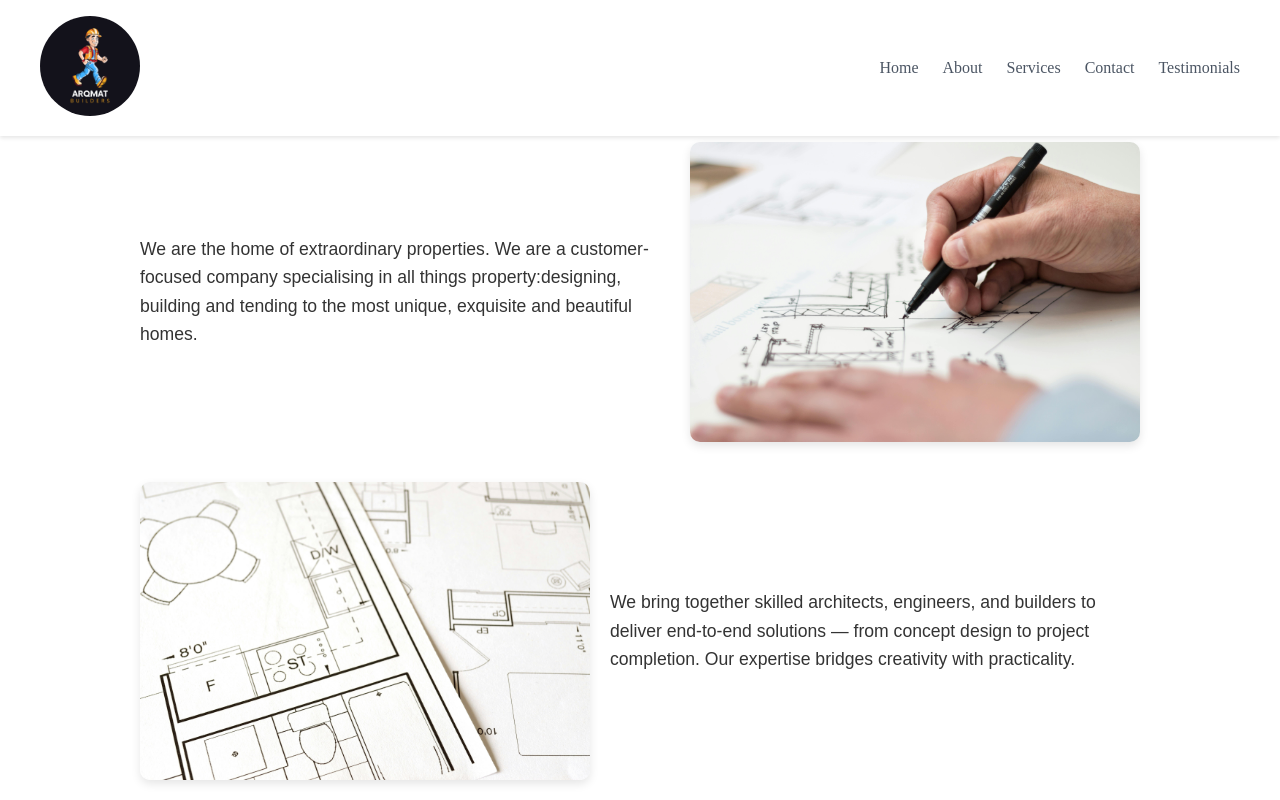
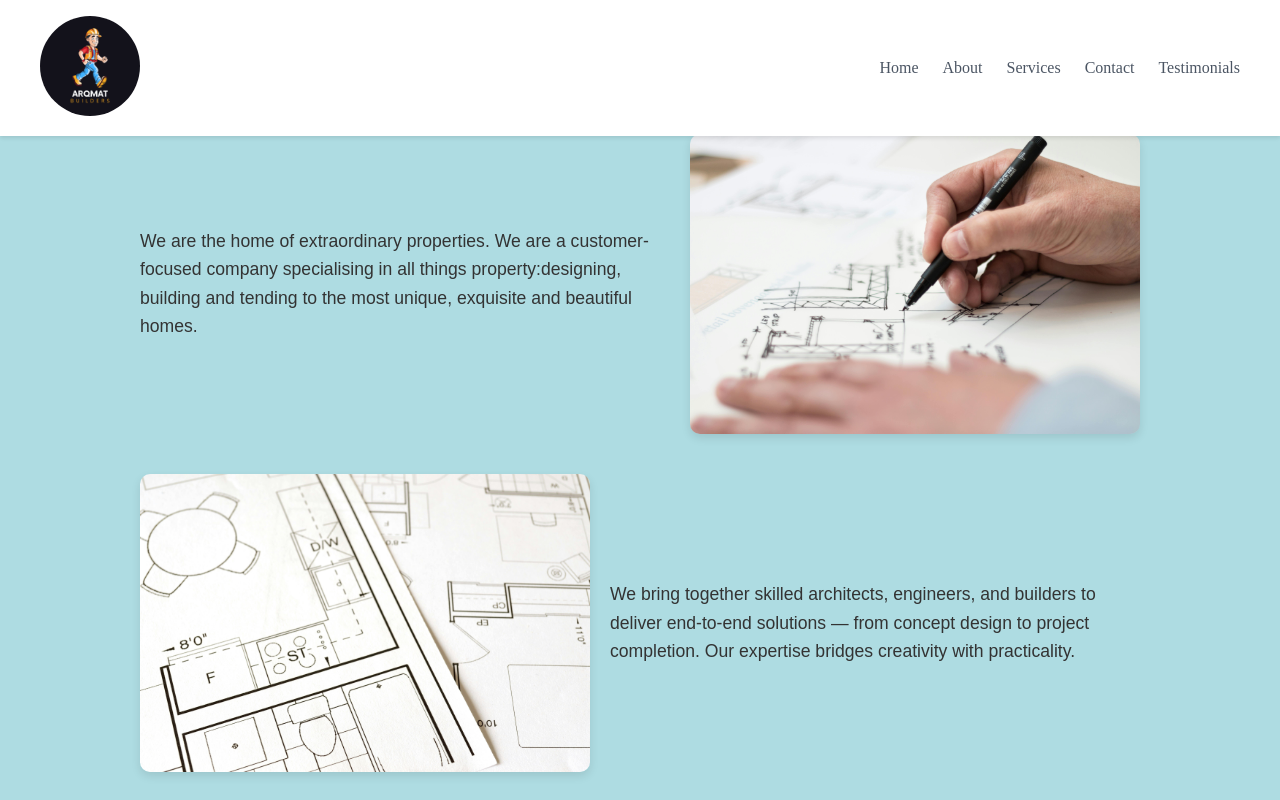
Before and after one commit to membae/onkeoWeb, a React (Vite) app in the folder onkeoWeb/: page /about in a window 1280 px wide. Shown: the top 800 px of the page. Built offline with nearby package versions, Linux system fonts and the light colour scheme.

Commit message:
background color

```diff
--- a/onkeoWeb/src/components/Footer.jsx
+++ b/onkeoWeb/src/components/Footer.jsx
@@ -9,7 +9,7 @@ function Footer() {
         <div className="footer-column">
           <h4>Office Location</h4>
           <p>
-            OnkeoWeb Ltd<br />
+            Arqmat Builders Limited <br/>
             P.O. Box 99 - Kisii, Kenya<br />
             Email: info@onkeoweb.com<br />
             Phone: +254 700 123 456
@@ -20,7 +20,7 @@ function Footer() {
         <div className="footer-column">
           <h4>Quick Links</h4>
           <ul>
-            <li><a href="/about">Home</a></li>
+            <li><a href="/home">Home</a></li>
             <li><a href="/about">About</a></li>
             <li><a href="/services">Services</a></li>
             <li><a href="/contact">Contact</a></li>
--- a/onkeoWeb/src/index.css
+++ b/onkeoWeb/src/index.css
@@ -6,6 +6,7 @@
   margin: 3rem auto;
   padding: 2rem;
   gap: 2rem;                 /* space between text and image */
+  background-color: rgb(174, 220, 226)
 }
 
 .main div {
@@ -65,3 +66,10 @@
     margin-top: 1.5rem;
   }
 }
+/* index.css */
+html, body {
+  margin: 0;
+  padding: 0;
+  height: 100%;
+  background-color:  rgb(174, 220, 226)
+}
--- a/onkeoWeb/src/pages/Home.jsx
+++ b/onkeoWeb/src/pages/Home.jsx
@@ -2,6 +2,7 @@ import React from "react";
 import Navbar from "../components/Navbar";
 import Footer from "../components/Footer";
 import Imageslider from "../components/Imageslider";
+import { Link } from "react-router-dom";
 import "../index.css";
 
 function Home() {
@@ -17,7 +18,9 @@ function Home() {
         <p>
           Customers are at the centre of everything we do and that is reflected in our company’s vision and values. While our vision defines our destination, our core values serve as our roadmap, guiding our actions for the benefit of all our customers.
         </p>
+        <Link to="/about">
         <button> About Us</button>
+        </Link>
         </div>
 
         <div>
```
